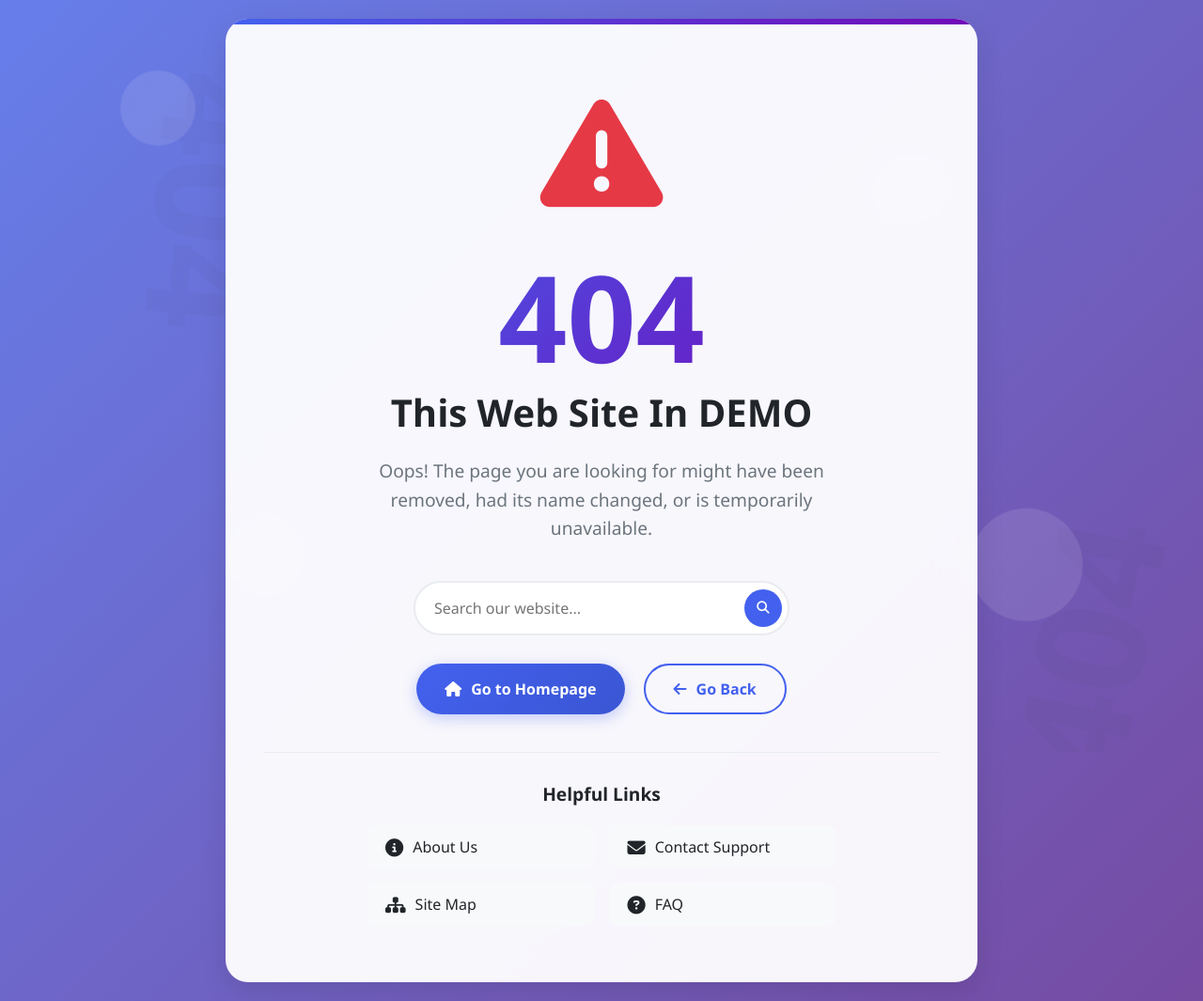
After one commit to tolipjonovqudratillo0423/Kichik-imtihon, a Django app: page /error/ in a window 1280 px wide. The commit adds this page. Shown: the whole page at 94% size. Run offline with Django 5.2, Linux system fonts and the light colour scheme.

Commit message:
added error page full ready

```diff
--- /dev/null
+++ b/movie/templates/error.html
@@ -0,0 +1,492 @@
+<!DOCTYPE html>
+<html lang="en">
+<head>
+    <meta charset="UTF-8">
+    <meta name="viewport" content="width=device-width, initial-scale=1.0">
+    <title>Page Not Found - 404 Error</title>
+    <link rel="stylesheet" href="https://cdnjs.cloudflare.com/ajax/libs/font-awesome/6.4.0/css/all.min.css">
+    <style>
+        * {
+            margin: 0;
+            padding: 0;
+            box-sizing: border-box;
+            font-family: 'Segoe UI', Tahoma, Geneva, Verdana, sans-serif;
+        }
+
+        :root {
+            --primary: #4361ee;
+            --primary-dark: #3a56d4;
+            --secondary: #4cc9f0;
+            --accent: #7209b7;
+            --text-dark: #212529;
+            --text-light: #6c757d;
+            --danger: #e63946;
+            --success: #4caf50;
+            --bg-light: #f8f9fa;
+            --white: #ffffff;
+            --shadow: 0 10px 30px rgba(0,0,0,0.1);
+            --transition: all 0.3s ease;
+        }
+
+        body {
+            background: linear-gradient(135deg, #667eea 0%, #764ba2 100%);
+            color: var(--text-dark);
+            min-height: 100vh;
+            display: flex;
+            align-items: center;
+            justify-content: center;
+            padding: 20px;
+            overflow-x: hidden;
+        }
+
+        .background-animation {
+            position: fixed;
+            top: 0;
+            left: 0;
+            width: 100%;
+            height: 100%;
+            z-index: -1;
+            overflow: hidden;
+        }
+
+        .floating-element {
+            position: absolute;
+            border-radius: 50%;
+            background: rgba(255, 255, 255, 0.1);
+            animation: float 8s ease-in-out infinite;
+        }
+
+        .element-1 {
+            width: 80px;
+            height: 80px;
+            top: 10%;
+            left: 10%;
+            animation-delay: 0s;
+        }
+
+        .element-2 {
+            width: 120px;
+            height: 120px;
+            top: 70%;
+            right: 10%;
+            animation-delay: 2s;
+        }
+
+        .element-3 {
+            width: 60px;
+            height: 60px;
+            bottom: 20%;
+            left: 20%;
+            animation-delay: 4s;
+        }
+
+        .element-4 {
+            width: 100px;
+            height: 100px;
+            top: 20%;
+            right: 20%;
+            animation-delay: 6s;
+        }
+
+        @keyframes float {
+            0%, 100% {
+                transform: translateY(0) rotate(0deg);
+            }
+            50% {
+                transform: translateY(-20px) rotate(180deg);
+            }
+        }
+
+        .container {
+            max-width: 800px;
+            width: 100%;
+            text-align: center;
+        }
+
+        .error-card {
+            background: rgba(255, 255, 255, 0.95);
+            backdrop-filter: blur(20px);
+            border-radius: 24px;
+            box-shadow: var(--shadow);
+            padding: 60px 40px;
+            transition: var(--transition);
+            position: relative;
+            overflow: hidden;
+        }
+
+        .error-card::before {
+            content: '';
+            position: absolute;
+            top: 0;
+            left: 0;
+            right: 0;
+            height: 6px;
+            background: linear-gradient(to right, var(--primary), var(--accent));
+        }
+
+        .error-card:hover {
+            transform: translateY(-10px);
+            box-shadow: 0 20px 40px rgba(0,0,0,0.15);
+        }
+
+        .error-icon {
+            font-size: 120px;
+            color: var(--danger);
+            margin-bottom: 30px;
+            animation: pulse 2s infinite;
+        }
+
+        @keyframes pulse {
+            0% {
+                transform: scale(1);
+            }
+            50% {
+                transform: scale(1.1);
+            }
+            100% {
+                transform: scale(1);
+            }
+        }
+
+        .error-code {
+            font-size: 8rem;
+            font-weight: 800;
+            background: linear-gradient(135deg, var(--primary), var(--accent));
+            -webkit-background-clip: text;
+            -webkit-text-fill-color: transparent;
+            background-clip: text;
+            margin-bottom: 10px;
+            line-height: 1;
+        }
+
+        .error-title {
+            font-size: 2.5rem;
+            font-weight: 700;
+            margin-bottom: 20px;
+            color: var(--text-dark);
+        }
+
+        .error-description {
+            font-size: 1.2rem;
+            color: var(--text-light);
+            margin-bottom: 40px;
+            max-width: 500px;
+            margin-left: auto;
+            margin-right: auto;
+            line-height: 1.6;
+        }
+
+        .action-buttons {
+            display: flex;
+            gap: 20px;
+            justify-content: center;
+            flex-wrap: wrap;
+            margin-bottom: 40px;
+        }
+
+        .btn {
+            padding: 14px 30px;
+            border-radius: 50px;
+            font-weight: 600;
+            font-size: 1rem;
+            cursor: pointer;
+            transition: var(--transition);
+            display: flex;
+            align-items: center;
+            justify-content: center;
+            gap: 10px;
+            text-decoration: none;
+            border: none;
+        }
+
+        .btn-primary {
+            background: linear-gradient(135deg, var(--primary), var(--primary-dark));
+            color: var(--white);
+            box-shadow: 0 4px 15px rgba(67, 97, 238, 0.3);
+        }
+
+        .btn-primary:hover {
+            transform: translateY(-3px);
+            box-shadow: 0 8px 20px rgba(67, 97, 238, 0.4);
+        }
+
+        .btn-secondary {
+            background: transparent;
+            color: var(--primary);
+            border: 2px solid var(--primary);
+        }
+
+        .btn-secondary:hover {
+            background: var(--primary);
+            color: var(--white);
+            transform: translateY(-3px);
+        }
+
+        .search-box {
+            max-width: 400px;
+            margin: 0 auto 30px;
+            position: relative;
+        }
+
+        .search-input {
+            width: 100%;
+            padding: 16px 50px 16px 20px;
+            border: 2px solid #e9ecef;
+            border-radius: 50px;
+            font-size: 1rem;
+            transition: var(--transition);
+            background: var(--white);
+        }
+
+        .search-input:focus {
+            outline: none;
+            border-color: var(--primary);
+            box-shadow: 0 0 0 3px rgba(67, 97, 238, 0.2);
+        }
+
+        .search-button {
+            position: absolute;
+            right: 8px;
+            top: 50%;
+            transform: translateY(-50%);
+            background: var(--primary);
+            color: var(--white);
+            border: none;
+            border-radius: 50%;
+            width: 40px;
+            height: 40px;
+            display: flex;
+            align-items: center;
+            justify-content: center;
+            cursor: pointer;
+            transition: var(--transition);
+        }
+
+        .search-button:hover {
+            background: var(--primary-dark);
+            transform: translateY(-50%) scale(1.1);
+        }
+
+        .helpful-links {
+            margin-top: 40px;
+            padding-top: 30px;
+            border-top: 1px solid #e9ecef;
+        }
+
+        .helpful-links h3 {
+            font-size: 1.2rem;
+            margin-bottom: 20px;
+            color: var(--text-dark);
+        }
+
+        .links-grid {
+            display: grid;
+            grid-template-columns: repeat(auto-fit, minmax(200px, 1fr));
+            gap: 15px;
+            max-width: 500px;
+            margin: 0 auto;
+        }
+
+        .link-item {
+            display: flex;
+            align-items: center;
+            gap: 10px;
+            padding: 12px 20px;
+            background: var(--bg-light);
+            border-radius: 10px;
+            transition: var(--transition);
+            text-decoration: none;
+            color: var(--text-dark);
+        }
+
+        .link-item:hover {
+            background: var(--primary);
+            color: var(--white);
+            transform: translateY(-3px);
+        }
+
+        .link-item i {
+            font-size: 1.2rem;
+        }
+
+        .floating-404 {
+            position: absolute;
+            font-size: 10rem;
+            font-weight: 900;
+            opacity: 0.03;
+            color: var(--text-dark);
+            z-index: -1;
+        }
+
+        .floating-404-1 {
+            top: 10%;
+            left: 5%;
+            animation: drift 25s linear infinite;
+        }
+
+        .floating-404-2 {
+            bottom: 10%;
+            right: 5%;
+            animation: drift 30s linear infinite reverse;
+        }
+
+        @keyframes drift {
+            0% {
+                transform: translate(0, 0) rotate(0deg);
+            }
+            100% {
+                transform: translate(100px, 100px) rotate(360deg);
+            }
+        }
+
+        @media (max-width: 768px) {
+            .error-code {
+                font-size: 6rem;
+            }
+
+            .error-title {
+                font-size: 2rem;
+            }
+
+            .error-description {
+                font-size: 1rem;
+            }
+
+            .action-buttons {
+                flex-direction: column;
+                align-items: center;
+            }
+
+            .btn {
+                width: 100%;
+                max-width: 250px;
+            }
+
+            .links-grid {
+                grid-template-columns: 1fr;
+            }
+        }
+
+        @media (max-width: 480px) {
+            .error-card {
+                padding: 40px 20px;
+            }
+
+            .error-code {
+                font-size: 5rem;
+            }
+
+            .error-title {
+                font-size: 1.8rem;
+            }
+
+            .error-icon {
+                font-size: 80px;
+            }
+        }
+    </style>
+</head>
+<body>
+    <div class="background-animation">
+        <div class="floating-element element-1"></div>
+        <div class="floating-element element-2"></div>
+        <div class="floating-element element-3"></div>
+        <div class="floating-element element-4"></div>
+        <div class="floating-404 floating-404-1">404</div>
+        <div class="floating-404 floating-404-2">404</div>
+    </div>
+
+    <div class="container">
+        <div class="error-card">
+            <div class="error-icon">
+                <i class="fas fa-exclamation-triangle"></i>
+            </div>
+
+            <h1 class="error-code">404</h1>
+            <h2 class="error-title">This Web Site In DEMO </h2>
+
+            <p class="error-description">
+                Oops! The page you are looking for might have been removed,
+                had its name changed, or is temporarily unavailable.
+            </p>
+
+            <div class="search-box">
+                <input type="text" class="search-input" placeholder="Search our website...">
+                <button class="search-button">
+                    <i class="fas fa-search"></i>
+                </button>
+            </div>
+
+            <div class="action-buttons">
+                <a href="{% url 'login' %}" class="btn btn-primary">
+                    <i class="fas fa-home"></i>
+                    Go to Homepage
+                </a>
+                <a href="{% url 'register' %}" class="btn btn-secondary">
+                    <i class="fas fa-arrow-left"></i>
+                    Go Back
+                </a>
+            </div>
+
+            <div class="helpful-links">
+                <h3>Helpful Links</h3>
+                <div class="links-grid">
+                    <a href="#" class="link-item">
+                        <i class="fas fa-info-circle"></i>
+                        <span>About Us</span>
+                    </a>
+                    <a href="#" class="link-item">
+                        <i class="fas fa-envelope"></i>
+                        <span>Contact Support</span>
+                    </a>
+                    <a href="#" class="link-item">
+                        <i class="fas fa-sitemap"></i>
+                        <span>Site Map</span>
+                    </a>
+                    <a href="#" class="link-item">
+                        <i class="fas fa-question-circle"></i>
+                        <span>FAQ</span>
+                    </a>
+                </div>
+            </div>
+        </div>
+    </div>
+
+    <script>
+        // Simple search functionality
+        document.querySelector('.search-button').addEventListener('click', function() {
+            const searchTerm = document.querySelector('.search-input').value;
+            if(searchTerm.trim() !== '') {
+                alert(`Searching for: ${searchTerm}`);
+            }
+        });
+
+        document.querySelector('.search-input').addEventListener('keypress', function(e) {
+            if(e.key === 'Enter') {
+                document.querySelector('.search-button').click();
+            }
+        });
+
+        // Back button functionality
+        document.querySelector('.btn-secondary').addEventListener('click', function(e) {
+            e.preventDefault();
+            if(document.referrer) {
+                window.history.back();
+            } else {
+                window.location.href = '/';
+            }
+        });
+
+        // Add some interactive effects
+        document.querySelectorAll('.link-item').forEach(item => {
+            item.addEventListener('mouseenter', function() {
+                this.style.transform = 'translateY(-5px)';
+            });
+
+            item.addEventListener('mouseleave', function() {
+                this.style.transform = 'translateY(0)';
+            });
+        });
+    </script>
+</body>
+</html>
--- a/movie/templates/login.html
+++ b/movie/templates/login.html
@@ -25,7 +25,7 @@
                     <label for="login-password">Password</label>
                     <input type="password" id="login-password" name="password" required>
                     <div class="forgot-password">
-                        <a href="#" class="auth-link">Forgot password?</a>
+                        <a href="{% url 'error' %}" class="auth-link">Forgot password?</a>
                     </div>
                 </div>
 
--- a/movie/urls.py
+++ b/movie/urls.py
@@ -8,5 +8,6 @@ urlpatterns = [
     path('delete/<int:id>/',delete,name='delete'),
     path('register/',register,name='register'),
     path('login/',login,name='login'),
+    path('error/',error,name="error")
 
 ]
--- a/movie/views.py
+++ b/movie/views.py
@@ -68,3 +68,5 @@ def register(request):
     return render(request,'register.html')
 def login(request):
     return render(request,'login.html')
+def error(request):
+    return render(request,'error.html')
```
